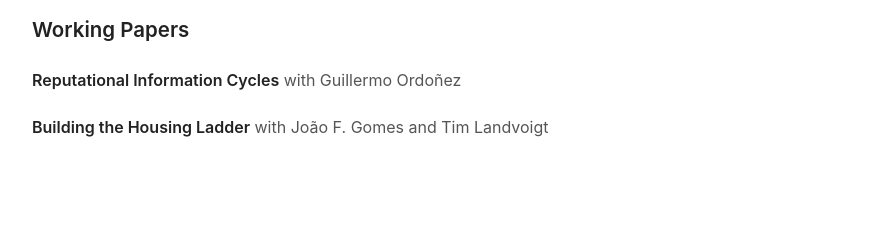
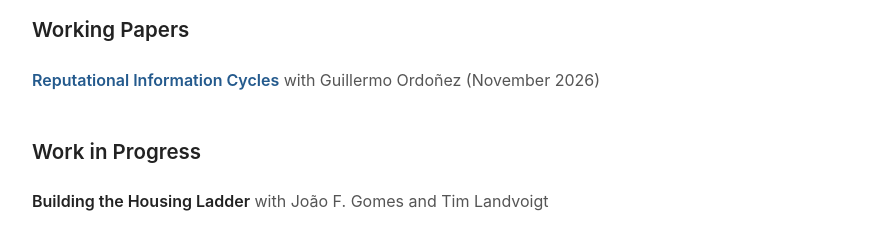
Before and after one commit to renanmuta/renanmuta.github.io, a plain HTML site: page research.html in a window 1280 px wide. Shown: the part 176-426 px from the top of the page, without its empty margins (188-1082 px from the left). Drawn offline with Linux system fonts and the light colour scheme.

Commit message:
Add draft link, Work in Progress section, and X link
- Link Reputational Information Cycles to draft PDF (November 2026)
- Move Building the Housing Ladder to new Work in Progress section
- Add X profile link on homepage

Co-Authored-By: Claude Opus 5.5 <noreply@anthropic.com>

```diff
--- a/research.html
+++ b/research.html
@@ -44,10 +44,14 @@
 
       <article class="paper">
         <p class="paper-line">
-          <span class="paper-title">Reputational Information Cycles</span>
-          <span class="paper-authors">with Guillermo Ordoñez</span>
+          <a class="paper-title" href="Papers/ReputationalInformationCycles.pdf" target="_blank" rel="noopener">Reputational Information Cycles</a>
+          <span class="paper-authors">with Guillermo Ordoñez (November 2026)</span>
         </p>
       </article>
+    </section>
+
+    <section class="research-section">
+      <h2>Work in Progress</h2>
 
       <article class="paper">
         <p class="paper-line">
--- a/styles.css
+++ b/styles.css
@@ -171,6 +171,10 @@ p {
   font-weight: 600;
 }
 
+.research-section + .research-section {
+  margin-top: 46px;
+}
+
 .paper {
   margin-bottom: 22px;
 }
```
Also changed, not shown: index.html (+1 -0 lines), 1 other file.
